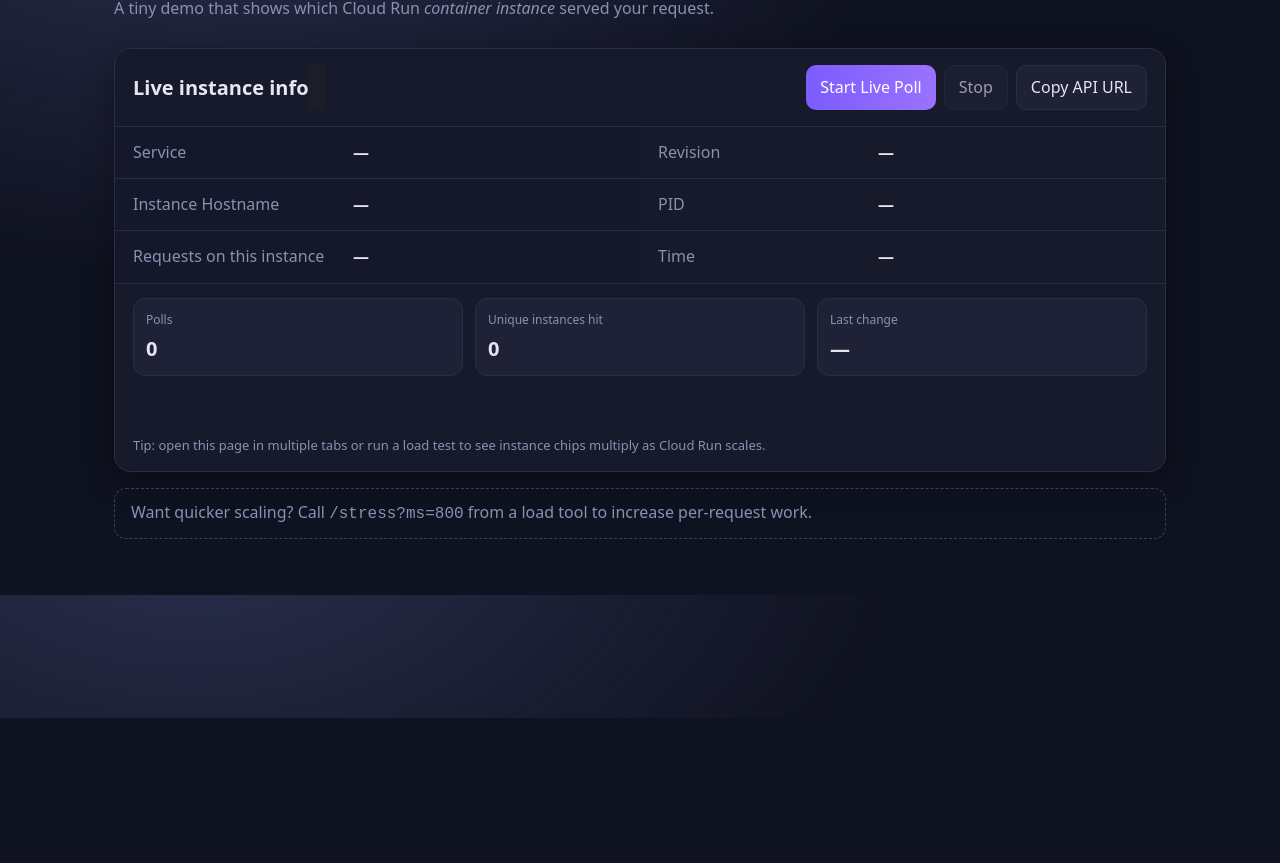
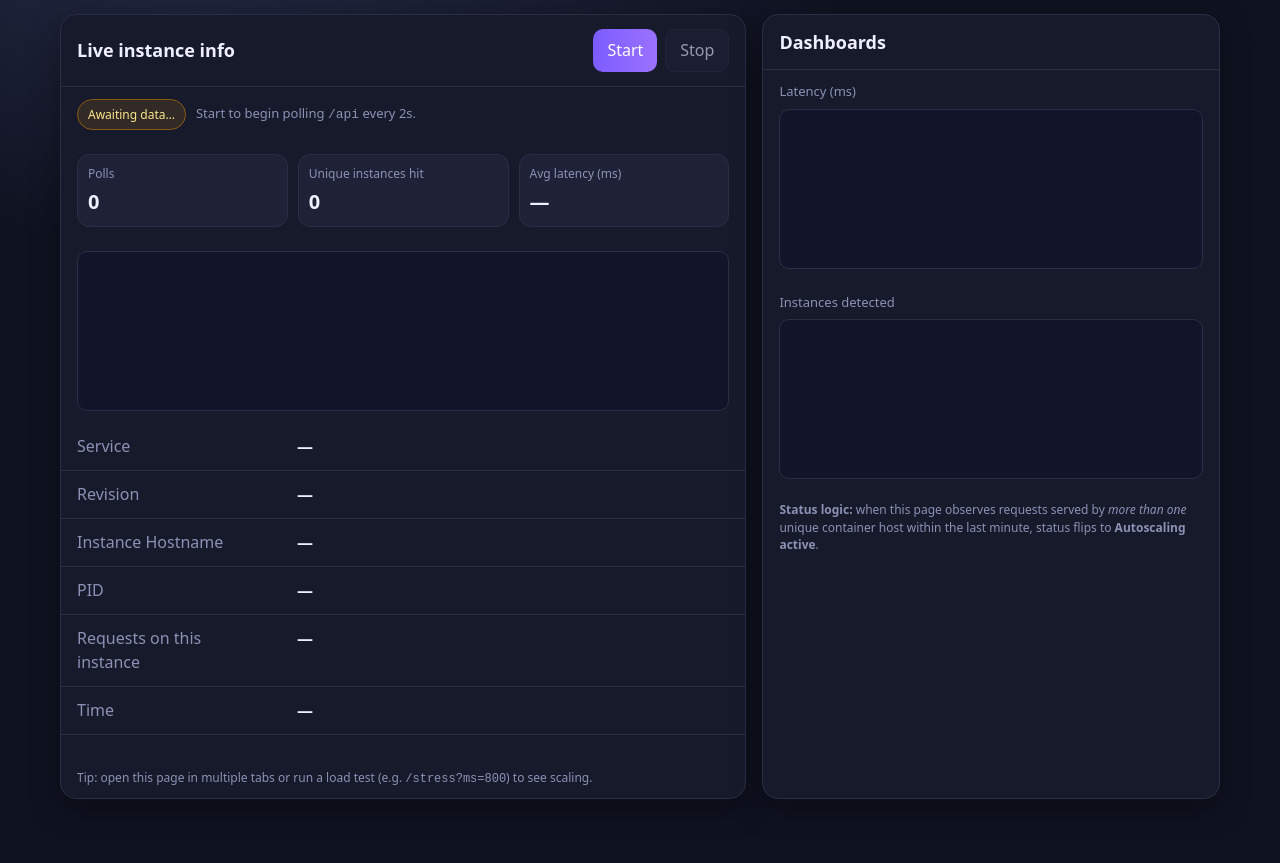
Before and after one commit to aljouharaalbadah-sketch/bank-autoscale-demo, a website: page public/index.html in a window 1280 px wide. Shown: the part 82-945 px from the top of the page. Before the commit the page ends 800 px from the top, so only its background shows below. Drawn offline with Linux system fonts and the light colour scheme.

Commit message:
index.html

```diff
--- a/public/index.html
+++ b/public/index.html
@@ -6,174 +6,265 @@
   <title>SkyBank — Autoscaling Demo</title>
   <style>
     :root{
-      --bg:#0f1220; --panel:#171a2b; --muted:#8892b0; --fg:#e6e6f0; --brand:#7c5cff; --brand-2:#9b72ff; --ok:#22c55e; --warn:#f59e0b;
-      --chip:#1f2237; --chip-active:#2a2f4d; --border:#2a2e45; --shadow:0 10px 30px rgba(0,0,0,.35);
+      --bg:#0f1220; --panel:#171a2b; --muted:#8b92b5; --fg:#eef0ff; --brand:#7c5cff; --brand2:#9b72ff;
+      --ok:#22c55e; --warn:#f59e0b; --err:#ef4444; --chip:#1f2237; --border:#2a2e45;
+      --shadow:0 10px 30px rgba(0,0,0,.35);
     }
     *{box-sizing:border-box}
-    body{margin:0;background:radial-gradient(1200px 700px at 15% -10%, #2a2f4d 0%, transparent 60%), var(--bg); color:var(--fg); font:16px/1.45 system-ui,-apple-system,Segoe UI,Roboto,Inter,Arial}
-    header{padding:32px 24px 10px; max-width:1100px; margin:0 auto}
-    .title{font-size:28px; font-weight:800; letter-spacing:.3px; background:linear-gradient(90deg,var(--brand),var(--brand-2)); -webkit-background-clip:text; background-clip:text; color:transparent}
-    .sub{color:var(--muted); margin-top:6px}
-    main{max-width:1100px; margin:18px auto 56px; padding:0 24px}
-    .card{background:var(--panel); border:1px solid var(--border); border-radius:16px; box-shadow:var(--shadow); overflow:hidden}
-    .card-hd{display:flex; align-items:center; justify-content:space-between; padding:16px 18px; border-bottom:1px solid var(--border)}
-    .card-ttl{font-weight:700; font-size:20px}
-    .live-dot{width:10px; height:10px; border-radius:999px; background:var(--warn); margin-left:8px; box-shadow:0 0 0 0 rgba(245,158,11,.5); animation:pulse 2s infinite}
-    @keyframes pulse{0%{box-shadow:0 0 0 0 rgba(245,158,11,.5)}70%{box-shadow:0 0 0 10px rgba(245,158,11,0)}100%{box-shadow:0 0 0 0 rgba(245,158,11,0)}}
-    .controls{display:flex; gap:8px}
-    button{all:unset; background:var(--chip); border:1px solid var(--border); padding:10px 14px; border-radius:10px; cursor:pointer}
-    button.brand{background:linear-gradient(90deg,var(--brand),var(--brand-2)); border:none; color:white}
-    button:disabled{opacity:.65; cursor:not-allowed}
-    .grid{display:grid; grid-template-columns:repeat(2, minmax(0,1fr)); gap:0}
-    .row{display:grid; grid-template-columns:220px 1fr; padding:14px 18px; border-bottom:1px solid var(--border)}
-    .row:nth-child(odd){background:#15182a}
+    body{margin:0;background:radial-gradient(1200px 700px at 15% -10%, #2a2f4d 0%, transparent 60%), var(--bg); color:var(--fg); font:16px/1.45 system-ui,-apple-system,Segoe UI,Inter,Roboto,Arial}
+    header{max-width:1200px;margin:0 auto;padding:22px 20px 8px;display:flex;gap:14px;align-items:center}
+    header img{width:38px;height:38px}
+    .title{font-size:24px;font-weight:800;letter-spacing:.3px;background:linear-gradient(90deg,var(--brand),var(--brand2));-webkit-background-clip:text;background-clip:text;color:transparent}
+    .sub{color:var(--muted);font-size:13px}
+    main{max-width:1200px;margin:12px auto 64px;padding:0 20px;display:grid;grid-template-columns:1.2fr .8fr;gap:16px}
+    .card{background:var(--panel);border:1px solid var(--border);border-radius:16px;box-shadow:var(--shadow);overflow:hidden}
+    .hd{display:flex;align-items:center;justify-content:space-between;padding:14px 16px;border-bottom:1px solid var(--border)}
+    .hd h2{margin:0;font-size:18px}
+    .controls{display:flex;gap:8px}
+    button{all:unset;background:var(--chip);border:1px solid var(--border);padding:9px 14px;border-radius:10px;cursor:pointer}
+    button.brand{background:linear-gradient(90deg,var(--brand),var(--brand2));border:none;color:white}
+    button:disabled{opacity:.6;cursor:not-allowed}
+    .grid{display:grid;grid-template-columns:220px 1fr}
+    .row{display:contents}
+    .row div{padding:12px 16px;border-bottom:1px solid var(--border)}
     .key{color:var(--muted)}
     .value{font-weight:600}
-    .muted{color:var(--muted)}
-    .chips{display:flex; flex-wrap:wrap; gap:8px; padding:14px 18px}
-    .chip{background:var(--chip); border:1px solid var(--border); padding:8px 12px; border-radius:999px; font-size:13px}
-    .chip.active{background:var(--chip-active); border-color:#3a3f66}
-    .footer-note{margin-top:14px; color:var(--muted); font-size:13px; padding:0 18px 16px}
-    .kpis{display:grid; grid-template-columns:repeat(3, minmax(0,1fr)); gap:12px; padding:14px 18px 18px}
-    .kpi{background:var(--chip); border:1px solid var(--border); border-radius:12px; padding:12px}
-    .kpi .label{color:var(--muted); font-size:12px}
-    .kpi .val{font-size:20px; font-weight:800; margin-top:6px}
-    .banner{margin:16px 0 0; padding:12px 16px; border:1px dashed #3a3f66; border-radius:12px; color:var(--muted)}
-    .ok{color:var(--ok)} .warn{color:var(--warn)}
-    @media (max-width:760px){
-      .grid{grid-template-columns:1fr}
-      .row{grid-template-columns:1fr}
-    }
+    .chips{display:flex;flex-wrap:wrap;gap:8px;padding:12px 16px}
+    .chip{background:var(--chip);border:1px solid var(--border);padding:6px 10px;border-radius:999px;font-size:12px}
+    .kpis{display:grid;grid-template-columns:repeat(3,minmax(0,1fr));gap:10px;padding:12px 16px}
+    .kpi{background:var(--chip);border:1px solid var(--border);border-radius:12px;padding:10px}
+    .kpi .label{color:var(--muted);font-size:12px}
+    .kpi .val{font-size:20px;font-weight:800;margin-top:4px}
+    .status{display:flex;align-items:center;gap:10px;padding:12px 16px}
+    .pill{border-radius:999px;padding:6px 10px;font-size:12px;border:1px solid var(--border);background:var(--chip)}
+    .pill.ok{border-color:#1f7e42;color:#a7f3ce;background:rgba(34,197,94,.08)}
+    .pill.warn{border-color:#8a5a12;color:#fde68a;background:rgba(245,158,11,.12)}
+    .pill.err{border-color:#8a1a1a;color:#fecaca;background:rgba(239,68,68,.1)}
+    .mini{padding:12px 16px}
+    canvas{width:100%;height:160px;display:block;background:#12152a;border-radius:10px;border:1px solid var(--border)}
+    .note{padding:10px 16px;color:var(--muted);font-size:12px}
+    @media (max-width:900px){main{grid-template-columns:1fr}}
   </style>
 </head>
 <body>
   <header>
-    <div class="title">SkyBank — Autoscaling Demo (Cloud Run)</div>
-    <div class="sub">A tiny demo that shows which Cloud Run <em>container instance</em> served your request.</div>
+    <img src="/logo.svg" alt="SkyBank logo" />
+    <div>
+      <div class="title">SkyBank — Autoscaling Demo (Cloud Run)</div>
+      <div class="sub">Shows which Cloud Run container instance handled your request, with live autoscaling status and metrics.</div>
+    </div>
   </header>
 
   <main>
+    <!-- Left: Live Instance & Metrics -->
     <section class="card" id="live">
-      <div class="card-hd">
-        <div class="card-ttl">Live instance info <span class="live-dot" id="liveDot" aria-hidden="true"></span></div>
+      <div class="hd">
+        <h2>Live instance info</h2>
         <div class="controls">
-          <button class="brand" id="startBtn">Start Live Poll</button>
+          <button class="brand" id="startBtn">Start</button>
           <button id="stopBtn" disabled>Stop</button>
-          <button id="copyBtn" title="Copy API URL">Copy API URL</button>
         </div>
       </div>
 
-      <div class="grid" id="kv">
-        <div class="row"><div class="key">Service</div><div class="value" id="svc">—</div></div>
-        <div class="row"><div class="key">Revision</div><div class="value" id="rev">—</div></div>
-        <div class="row"><div class="key">Instance Hostname</div><div class="value" id="host">—</div></div>
-        <div class="row"><div class="key">PID</div><div class="value" id="pid">—</div></div>
-        <div class="row"><div class="key">Requests on this instance</div><div class="value" id="rc">—</div></div>
-        <div class="row"><div class="key">Time</div><div class="value" id="time">—</div></div>
+      <div class="status">
+        <span id="scalePill" class="pill warn">Awaiting data…</span>
+        <span id="statusText" class="sub">Start to begin polling <code>/api</code> every 2s.</span>
       </div>
 
       <div class="kpis">
-        <div class="kpi"><div class="label">Polls</div><div class="val" id="polls">0</div></div>
-        <div class="kpi"><div class="label">Unique instances hit</div><div class="val" id="unique">0</div></div>
-        <div class="kpi"><div class="label">Last change</div><div class="val" id="lastChange">—</div></div>
+        <div class="kpi"><div class="label">Polls</div><div class="val" id="kPolls">0</div></div>
+        <div class="kpi"><div class="label">Unique instances hit</div><div class="val" id="kUnique">0</div></div>
+        <div class="kpi"><div class="label">Avg latency (ms)</div><div class="val" id="kLatency">—</div></div>
+      </div>
+
+      <div class="mini">
+        <canvas id="latencyChart" aria-label="Latency sparkline"></canvas>
+      </div>
+
+      <div class="grid" role="table" aria-label="instance details">
+        <div class="row">
+          <div class="key">Service</div><div class="value" id="svc">—</div>
+        </div>
+        <div class="row">
+          <div class="key">Revision</div><div class="value" id="rev">—</div>
+        </div>
+        <div class="row">
+          <div class="key">Instance Hostname</div><div class="value" id="host">—</div>
+        </div>
+        <div class="row">
+          <div class="key">PID</div><div class="value" id="pid">—</div>
+        </div>
+        <div class="row">
+          <div class="key">Requests on this instance</div><div class="value" id="rc">—</div>
+        </div>
+        <div class="row">
+          <div class="key">Time</div><div class="value" id="time">—</div>
+        </div>
       </div>
 
       <div class="chips" id="instances" aria-live="polite"></div>
-      <div class="footer-note muted">Tip: open this page in multiple tabs or run a load test to see instance chips multiply as Cloud Run scales.</div>
+      <div class="note">
+        Tip: open this page in multiple tabs or run a load test (e.g. <code>/stress?ms=800</code>) to see scaling.
+      </div>
     </section>
 
-    <div class="banner muted" id="hint">Want quicker scaling? Call <code>/stress?ms=800</code> from a load tool to increase per-request work.</div>
+    <!-- Right: Dashboards -->
+    <section class="card">
+      <div class="hd"><h2>Dashboards</h2></div>
+      <div class="mini">
+        <div class="sub" style="margin-bottom:8px">Latency (ms)</div>
+        <canvas id="chartLatency"></canvas>
+      </div>
+      <div class="mini">
+        <div class="sub" style="margin-bottom:8px">Instances detected</div>
+        <canvas id="chartInstances"></canvas>
+      </div>
+      <div class="note">
+        <strong>Status logic:</strong> when this page observes requests served by <em>more than one</em> unique container host within the last minute, status flips to <b>Autoscaling active</b>.
+      </div>
+    </section>
   </main>
 
   <script>
-    const svcEl   = document.getElementById("svc");
-    const revEl   = document.getElementById("rev");
-    const hostEl  = document.getElementById("host");
-    const pidEl   = document.getElementById("pid");
-    const rcEl    = document.getElementById("rc");
-    const timeEl  = document.getElementById("time");
-    const pollsEl = document.getElementById("polls");
-    const uniqueEl= document.getElementById("unique");
-    const lastEl  = document.getElementById("lastChange");
-    const listEl  = document.getElementById("instances");
-    const startBtn= document.getElementById("startBtn");
-    const stopBtn = document.getElementById("stopBtn");
-    const copyBtn = document.getElementById("copyBtn");
-    const liveDot = document.getElementById("liveDot");
-    const HZ = 2000;
+    // --- DOM hooks
+    const svcEl=document.getElementById("svc");
+    const revEl=document.getElementById("rev");
+    const hostEl=document.getElementById("host");
+    const pidEl=document.getElementById("pid");
+    const rcEl=document.getElementById("rc");
+    const timeEl=document.getElementById("time");
+    const kPolls=document.getElementById("kPolls");
+    const kUnique=document.getElementById("kUnique");
+    const kLatency=document.getElementById("kLatency");
+    const pill=document.getElementById("scalePill");
+    const statusText=document.getElementById("statusText");
+    const instancesWrap=document.getElementById("instances");
+    const startBtn=document.getElementById("startBtn");
+    const stopBtn=document.getElementById("stopBtn");
 
-    let timer = null;
-    let polls = 0;
-    const seen = new Map(); // hostname -> hits
+    // --- simple charts (no external libs)
+    const latCanvas=document.getElementById("chartLatency").getContext("2d");
+    const instCanvas=document.getElementById("chartInstances").getContext("2d");
+    const tinyCanvas=document.getElementById("latencyChart").getContext("2d");
 
-    function setLive(on){
-      startBtn.disabled = on;
-      stopBtn.disabled  = !on;
-      liveDot.style.background = on ? "var(--ok)" : "var(--warn)";
+    let timer=null;
+    const HZ=2000;                         // poll every 2s
+    const latencies=[];                     // last N latency samples (ms)
+    const instanceWindow=[];                // last N hostnames (rolling window ~60s)
+    const seenTotal=new Map();              // lifetime unique hosts + hit counts
+    let polls=0;
+
+    function setButtons(live){
+      startBtn.disabled = live;
+      stopBtn.disabled  = !live;
+    }
+
+    function setStatusActive(active){
+      if (active){
+        pill.className="pill ok";
+        pill.textContent="Autoscaling active";
+        statusText.textContent="Multiple container instances observed in the last minute.";
+      }else{
+        pill.className="pill warn";
+        pill.textContent="Single instance";
+        statusText.textContent="Only one instance observed recently. Generate more concurrent load to trigger autoscaling.";
+      }
+    }
+
+    function drawLine(ctx, values, color="#8ea0ff"){
+      const W=ctx.canvas.width, H=ctx.canvas.height;
+      ctx.clearRect(0,0,W,H);
+      ctx.lineWidth=2; ctx.strokeStyle=color; ctx.beginPath();
+      if (values.length===0) return;
+      const max=Math.max(...values, 1);
+      const min=Math.min(...values, 0);
+      const span=Math.max(max-min,1);
+      const step=W/Math.max(values.length-1,1);
+      values.forEach((v,i)=>{
+        const x=i*step;
+        const y=H - ((v-min)/span)*H;
+        if(i===0) ctx.moveTo(x,y); else ctx.lineTo(x,y);
+      });
+      ctx.stroke();
+    }
+
+    function renderChips(){
+      instancesWrap.innerHTML="";
+      const sorted=[...seenTotal.entries()].sort((a,b)=>b[1]-a[1]);
+      sorted.slice(0,12).forEach(([h,count])=>{
+        const d=document.createElement("div");
+        d.className="chip"; d.title=`${count} hits`; d.textContent=h;
+        instancesWrap.appendChild(d);
+      });
     }
 
     async function tick(){
-      try{
-        const res = await fetch("/api", { cache:"no-store" });
-        const data = await res.json();
+      const t0=performance.now();
+      const res = await fetch("/api", {cache:"no-store"});
+      const data = await res.json();
+      const t1=performance.now();
 
-        svcEl.textContent  = data.service || "—";
-        revEl.textContent  = data.revision || "—";
-        hostEl.textContent = data.instanceHostname || "—";
-        pidEl.textContent  = data.pid ?? "—";
-        rcEl.textContent   = data.requestCountOnThisInstance ?? "—";
-        timeEl.textContent = data.time || "—";
+      // update detail table
+      svcEl.textContent=data.service||"—";
+      revEl.textContent=data.revision||"—";
+      hostEl.textContent=data.instanceHostname||"—";
+      pidEl.textContent=data.pid ?? "—";
+      rcEl.textContent=data.requestCountOnThisInstance ?? "—";
+      timeEl.textContent=data.time||"—";
 
-        polls++; pollsEl.textContent = polls;
+      // kpis
+      polls++; kPolls.textContent=polls;
 
-        // track unique instances & render chips
-        const h = data.instanceHostname || "unknown";
-        const prevSize = seen.size;
-        seen.set(h, (seen.get(h) || 0) + 1);
-        if (seen.size !== prevSize) {
-          lastEl.textContent = new Date().toLocaleTimeString();
-          renderChips();
-        }
-        uniqueEl.textContent = seen.size;
+      // latency
+      const latency=Math.round(t1-t0);
+      latencies.push(latency); if (latencies.length>60) latencies.shift();
+      kLatency.textContent=Math.round(latencies.reduce((a,b)=>a+b,0)/latencies.length);
+      drawLine(tinyCanvas, latencies, "#a8b4ff");
+      drawLine(latCanvas, latencies, "#a8b4ff");
 
-      }catch(e){
-        console.error(e);
-      }
+      // autoscaling window (last ~60s)
+      instanceWindow.push(data.instanceHostname||"unknown");
+      if (instanceWindow.length>30) instanceWindow.shift(); // ~30*2s = ~60s
+      const uniqueNow = new Set(instanceWindow);
+      kUnique.textContent = uniqueNow.size;
+
+      // global seen + chips
+      seenTotal.set(data.instanceHostname||"unknown", (seenTotal.get(data.instanceHostname||"unknown")||0)+1);
+      renderChips();
+
+      // status
+      setStatusActive(uniqueNow.size>1);
+
+      // right chart: instances (windowed)
+      const instSeries = instanceWindow.map((_,idx)=>{
+        return (new Set(instanceWindow.slice(Math.max(0,idx-10), idx+1))).size;
+      });
+      drawLine(instCanvas, instSeries, "#7be3b9");
     }
 
-    function renderChips(){
-      listEl.innerHTML = "";
-      for (const [h, hits] of seen.entries()){
-        const div = document.createElement("div");
-        div.className = "chip active";
-        div.title = `${hits} polls hit this instance`;
-        div.textContent = h;
-        listEl.appendChild(div);
-      }
-    }
-
-    startBtn.addEventListener("click", () => {
+    startBtn.addEventListener("click", ()=>{
       if (timer) return;
-      setLive(true);
-      tick(); // immediate
-      timer = setInterval(tick, HZ);
+      setButtons(true);
+      tick(); timer=setInterval(tick, HZ);
+    });
+    stopBtn.addEventListener("click", ()=>{
+      if (!timer) return;
+      clearInterval(timer); timer=null;
+      setButtons(false);
     });
 
-    stopBtn.addEventListener("click", () => {
-      if (timer) clearInterval(timer);
-      timer = null;
-      setLive(false);
-    });
-
-    copyBtn.addEventListener("click", async () => {
-      try{
-        const url = new URL(location.href);
-        url.pathname = "/api";
-        await navigator.clipboard.writeText(url.toString());
-        copyBtn.textContent = "Copied!";
-        setTimeout(()=> copyBtn.textContent = "Copy API URL", 1200);
-      }catch{ /* ignore */ }
-    });
+    // resize canvases to device pixels for crisper lines
+    function prepCanvas(c){
+      const dpr = window.devicePixelRatio || 1;
+      const r = c.getBoundingClientRect();
+      c.width = Math.max(300, r.width * dpr);
+      c.height = Math.max(120, r.height * dpr);
+      const ctx = c.getContext("2d");
+      ctx.scale(dpr,dpr);
+    }
+    [document.getElementById("chartLatency"), document.getElementById("chartInstances"), document.getElementById("latencyChart")]
+      .forEach(prepCanvas);
+    window.addEventListener("resize", ()=>[...document.querySelectorAll("canvas")].forEach(prepCanvas));
   </script>
 </body>
 </html>
```
